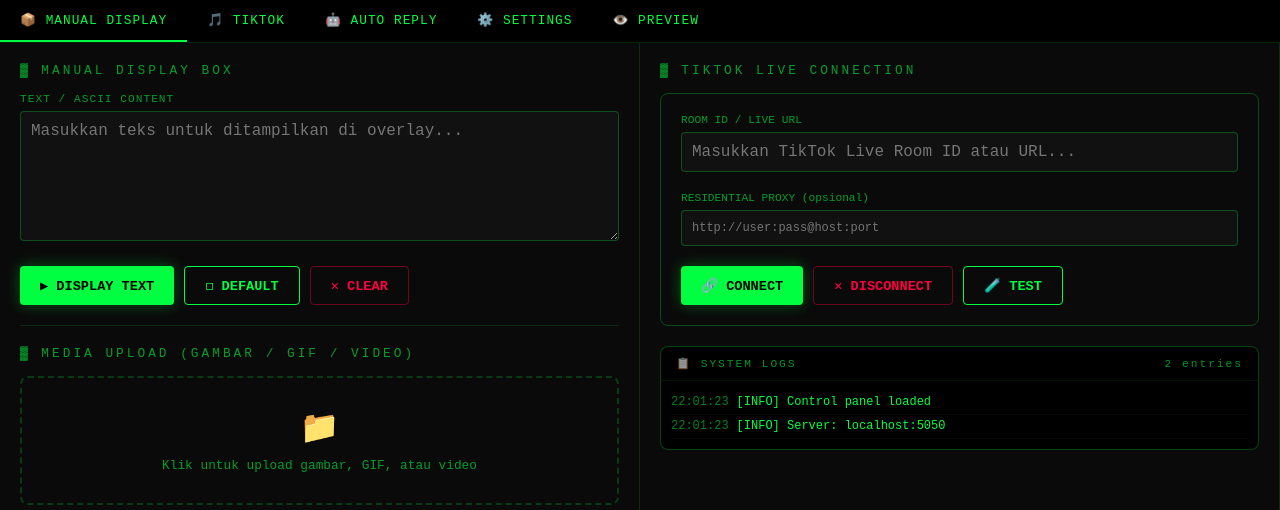
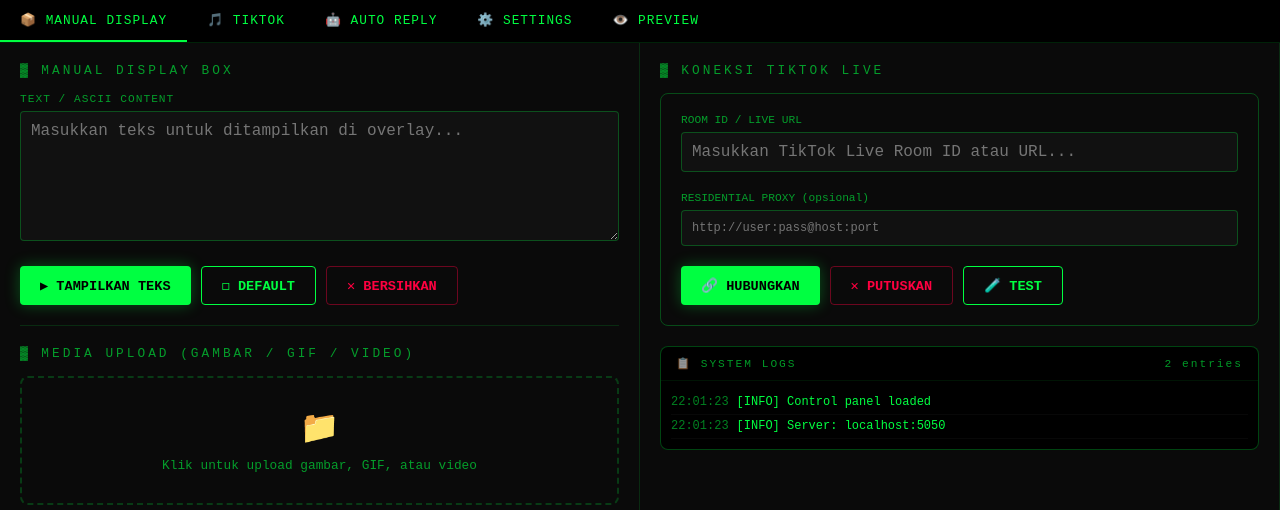
Before and after one commit to kiozhu/ascii-art, a Flask app: page /control in a window 1280 px wide. Shown: the part 60-570 px from the top of the page. Run offline with Flask 3, Linux system fonts and the light colour scheme; parts of the project's set-up code (start-up, migrations or seed data) failed here and were passed over; some libraries are stand-ins or nearby versions.

Commit message:
docs: terjemahkan semua ke Bahasa Indonesia
README.md:
- Full rewrite ke Bahasa Indonesia
- Semua section: Quick Start, Setup OBS, Konfigurasi, Fitur, Struktur Proyek, Tech Stack
- Tabel konfigurasi, perintah Telegram, strategi RTK semua diterjemahkan

app.py:
- LLM_MODELS desc: 'Flagship, 1M context' → 'Flagship, konteks 1M'
- LLM_MODELS desc: 'Fast, ideal for auto-reply' → 'Cepat, ideal untuk auto-reply'

control.html:
- Section titles: Font Style → Gaya Font, Colors → Warna, Display Duration → Durasi Tampilan
- Labels: Text Font → Font Teks, Color Mode → Mode Warna, Badge Mode → Mode Badge
- Buttons: DISPLAY TEXT → TAMPILKAN TEKS, CLEAR → BERSIHKAN, CONNECT → HUBUNGKAN, DISCONNECT → PUTUSKAN
- Panel: TIKTOK LIVE CONNECTION → KONEKSI TIKTOK LIVE

```diff
--- a/app.py
+++ b/app.py
@@ -528,10 +528,10 @@ def _save_runtime_state():
 _load_runtime_state()
 
 LLM_MODELS = [
-    {"id": "MiniMax-M3",      "name": "MiniMax M3 (latest)",          "desc": "Flagship, 1M context, coding & multimodal",   "provider": "minimax"},
-    {"id": "MiniMax-M2.7",    "name": "MiniMax M2.7",                 "desc": "Fast, ideal for auto-reply",                   "provider": "minimax"},
-    {"id": "mimo-v2.5-pro",   "name": "Xiaomi MiMo V2.5 Pro",         "desc": "Xiaomi flagship, coding & reasoning",          "provider": "xiaomi"},
-    {"id": "mimo-v2.5-flash", "name": "Xiaomi MiMo V2.5 Flash",       "desc": "Fast & cheap, ideal for auto-reply",           "provider": "xiaomi"},
+    {"id": "MiniMax-M3",      "name": "MiniMax M3 (terbaru)",          "desc": "Flagship, konteks 1M, coding & multimodal",   "provider": "minimax"},
+    {"id": "MiniMax-M2.7",    "name": "MiniMax M2.7",                  "desc": "Cepat, ideal untuk auto-reply",                "provider": "minimax"},
+    {"id": "mimo-v2.5-pro",   "name": "Xiaomi MiMo V2.5 Pro",          "desc": "Flagship Xiaomi, coding & reasoning",          "provider": "xiaomi"},
+    {"id": "mimo-v2.5-flash", "name": "Xiaomi MiMo V2.5 Flash",        "desc": "Cepat & murah, ideal untuk auto-reply",        "provider": "xiaomi"},
 ]
 
 # LLM provider configs — base_url + API format per provider
--- a/templates/control.html
+++ b/templates/control.html
@@ -433,9 +433,9 @@
     </div>
 
     <div class="btn-row">
-      <button class="btn btn-green" onclick="sendText()">▶ DISPLAY TEXT</button>
+      <button class="btn btn-green" onclick="sendText()">▶ TAMPILKAN TEKS</button>
       <button class="btn btn-outline" onclick="sendBigText()">◻ DEFAULT</button>
-      <button class="btn btn-red" onclick="clearDisplay()">✕ CLEAR</button>
+      <button class="btn btn-red" onclick="clearDisplay()">✕ BERSIHKAN</button>
     </div>
 
     <div style="margin: 20px 0; border-top: 1px solid #00ff4122; padding-top: 20px;">
@@ -461,7 +461,7 @@
 
   <!-- Right: TikTok + Logs -->
   <div class="panel" id="panel-tiktok">
-    <div class="panel-title">▓ TIKTOK LIVE CONNECTION</div>
+    <div class="panel-title">▓ KONEKSI TIKTOK LIVE</div>
 
     <div class="tiktok-connect-box">
       <label style="font-size:0.7rem;opacity:0.6;display:block;margin-bottom:6px;">ROOM ID / LIVE URL</label>
@@ -469,8 +469,8 @@
       <label style="font-size:0.7rem;opacity:0.6;display:block;margin-top:10px;margin-bottom:6px;">RESIDENTIAL PROXY (opsional)</label>
       <input type="text" id="proxy-url" placeholder="http://user:pass@host:port" style="font-size:0.75rem;">
       <div class="btn-row" style="margin-top:10px;">
-        <button class="btn btn-green" onclick="connectTikTok()">🔗 CONNECT</button>
-        <button class="btn btn-red" onclick="disconnectTikTok()">✕ DISCONNECT</button>
+        <button class="btn btn-green" onclick="connectTikTok()">🔗 HUBUNGKAN</button>
+        <button class="btn btn-red" onclick="disconnectTikTok()">✕ PUTUSKAN</button>
         <button class="btn btn-outline" onclick="simulateComment()">🧪 TEST</button>
       </div>
     </div>
@@ -566,11 +566,11 @@
 
       <!-- FONT SECTION -->
       <div class="settings-section">
-        <div class="settings-section-title">🎨 Font Style</div>
-        <div class="setting-row">
-          <div>
-            <div class="setting-label">Text Font</div>
-            <div class="setting-desc">Pyfiglet font untuk text biasa</div>
+        <div class="settings-section-title">🎨 Gaya Font</div>
+        <div class="setting-row">
+          <div>
+            <div class="setting-label">Font Teks</div>
+            <div class="setting-desc">Pyfiglet font untuk teks biasa</div>
           </div>
           <select id="cfg-font" class="setting-select" onchange="applySettings()">
             <option value="ansi_shadow">ansi_shadow</option>
@@ -617,7 +617,7 @@
         <!-- Solid color picker -->
         <div class="setting-row" id="solid-color-row">
           <div>
-            <div class="setting-label">Text Color</div>
+            <div class="setting-label">Warna Teks</div>
             <div class="setting-desc">Warna teks di overlay</div>
           </div>
           <div class="color-row">
@@ -725,10 +725,10 @@
 
       <!-- GIFT SETTINGS SECTION -->
       <div class="settings-section">
-        <div class="settings-section-title">🎁 Gift Display</div>
-        <div class="setting-row">
-          <div>
-            <div class="setting-label">Gift Animation</div>
+        <div class="settings-section-title">🎁 Tampilan Gift</div>
+        <div class="setting-row">
+          <div>
+            <div class="setting-label">Animasi Gift</div>
             <div class="setting-desc">Aktifkan animasi gift TikTok</div>
           </div>
           <label class="toggle">
@@ -828,10 +828,10 @@
 
       <!-- DISPLAY SECTION -->
       <div class="settings-section">
-        <div class="settings-section-title">⏱️ Display Duration</div>
-        <div class="setting-row">
-          <div>
-            <div class="setting-label">Auto-Clear Timer</div>
+        <div class="settings-section-title">⏱️ Durasi Tampilan</div>
+        <div class="setting-row">
+          <div>
+            <div class="setting-label">Timer Auto-Bersih</div>
             <div class="setting-desc">Detik sebelum overlay bersih (0=off)</div>
           </div>
           <div style="display:flex;align-items:center;gap:8px;">
```
Also changed, not shown: other parts of templates/control.html (+18 -18 lines), README.md.
